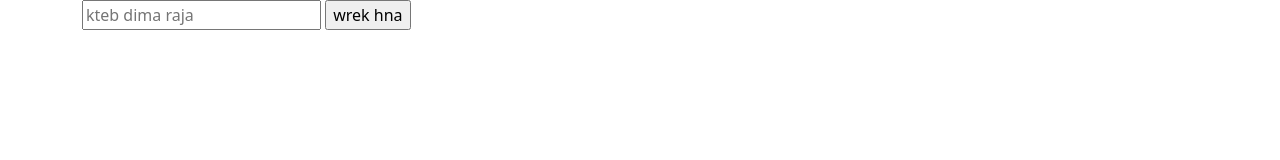
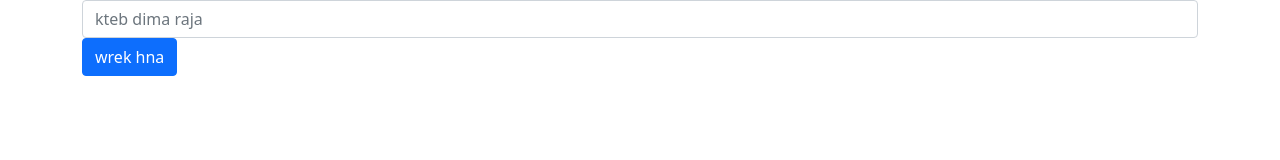
Before and after one commit to Yassineyassinuxbk/ysnkh, a plain HTML site: page index.html in a window 1280 px wide. Drawn offline with Linux system fonts and the light colour scheme.

Commit message:
Update index.html

```diff
--- a/index.html
+++ b/index.html
@@ -9,8 +9,8 @@
 </head>
 <body>
   <div class="container container1">
-    <input type="text" placeholder="kteb dima raja" id="name" value="">
-    <input type="button" name="" id="btn" value="wrek hna" />
+    <input type="text" placeholder="kteb dima raja" id="name" value="" class="form-control">
+    <input type="button" name="" id="btn" class="btn btn-primary" value="wrek hna" />
   </div>
   <div class="container container2">
     <h1 id="title"></h1>
```
